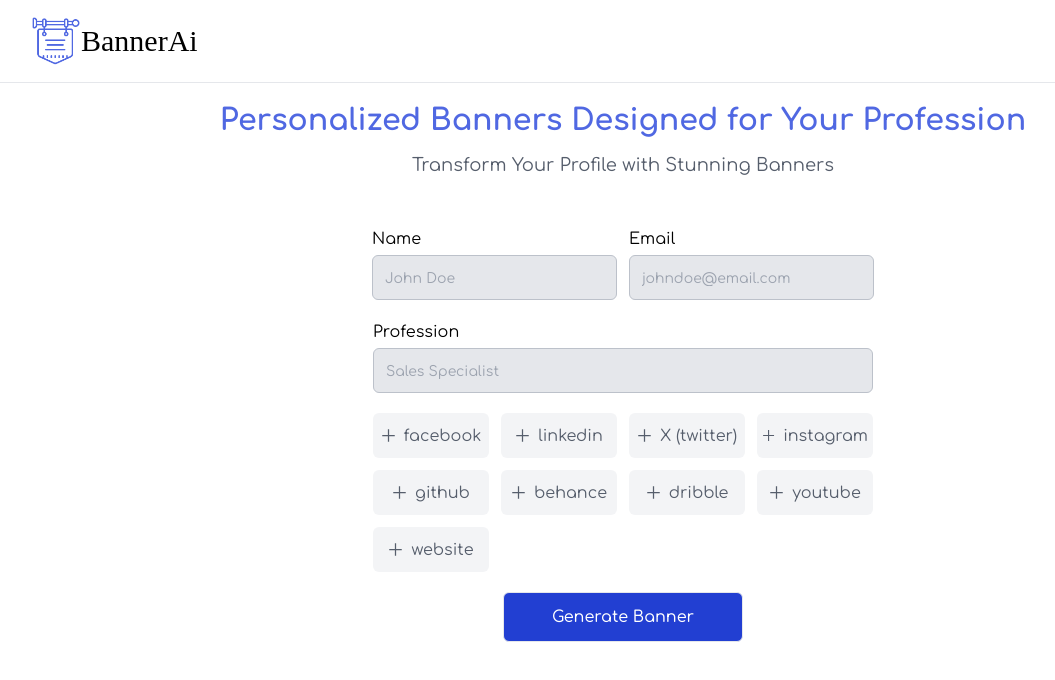
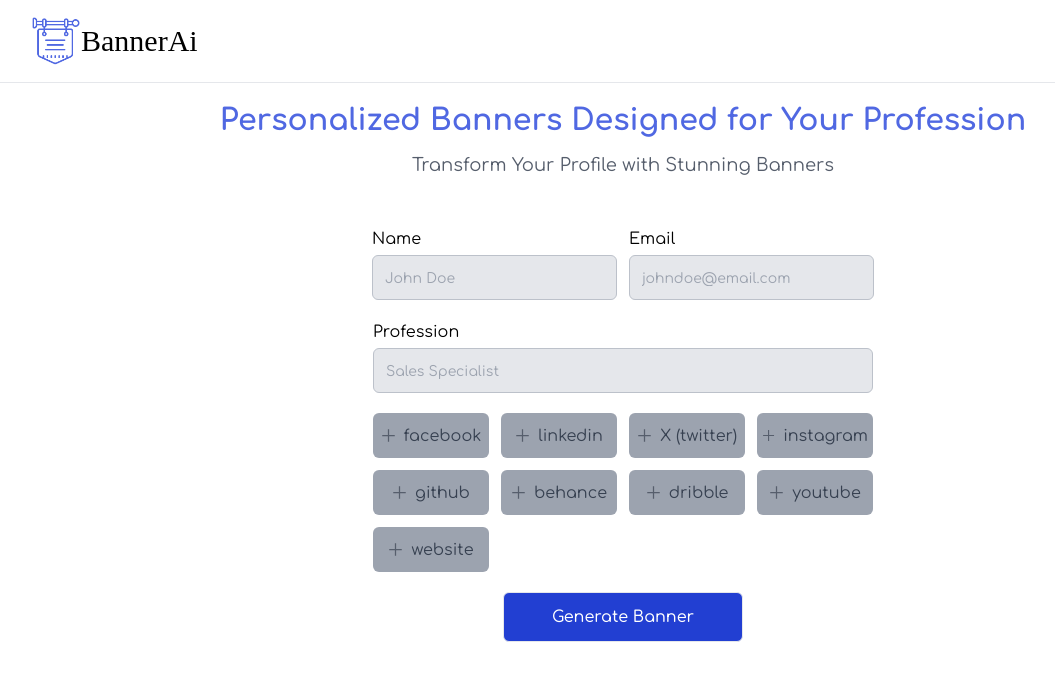
Before and after one commit to okhuaroboosayuki/BannerAi, a React (Vite) app: page / in a window 1280 px wide. Shown: the top 680 px of the page, without its empty margins (17-1072 px from the left). Built offline with nearby package versions, Linux system fonts and the light colour scheme; a web font is replaced by a local one.

Commit message:
refactor SocialMediaField component to improve editable state handling and update styling for disabled states

```diff
--- a/src/components/form/SocialMediaField.jsx
+++ b/src/components/form/SocialMediaField.jsx
@@ -1,7 +1,7 @@
 import PropTypes from "prop-types";
 import { toast } from "react-toastify";
 
-const SocialMediaField = ({ platform, dispatch, socialMediaName, socialMedia, generatedOutput }) => {
+const SocialMediaField = ({ platform, dispatch, socialMediaName, socialMedia, editable }) => {
   const isSameName = socialMediaName === platform;
   const hasPlatformKey = socialMedia.some((item) => Object.keys(item).includes(platform)); // Check if platform key exists
   const platformHasValue = socialMedia.some((item) => item[platform]); // Check if platform has a value
@@ -14,33 +14,31 @@ const SocialMediaField = ({ platform, dispatch, socialMediaName, socialMedia, ge
       return;
     }
 
-    if (generatedOutput) return;
+    if (!editable) return;
 
     dispatch({ type: "socialButtonClicked", payload: platform });
   };
 
   return (
     <div
-      className={`flex items-center w-full sm:w-[116px] justify-center gap-2 px-[5px] py-[10.5px] ${
-        hasPlatformKey
-          ? platformHasValue !== "" // Check if the value is NOT empty
-            ? "border border-Bluebell" // If it's not empty, add a border with blue color
-            : "bg-Whisper buttonWithSVG-hover" // If it's empty, add a background color of Whisper
-          : `bg-Whisper ${socialMediaEqualToFive && !hasPlatformKey ? "cursor-not-allowed" : "cursor-pointer buttonWithSVG-hover"}` // If the platform key doesn't exist, add a background color of Whisper
-      } rounded-md `}
+      className={`flex items-center w-full sm:w-[116px] justify-center gap-2 px-[5px] py-[10.5px] rounded-md ${
+        hasPlatformKey && platformHasValue !== "" // Check if platform has a value and key exists to determine the color of the button
+          ? `border border-Bluebell hover:border-DeepBlue ${!editable ? "cursor-not-allowed bg-gray-300" : "cursor-pointer bg-Whisper"}`
+          : `${!editable ? "bg-gray-400 border-gray-300 cursor-not-allowed" : "bg-gray-200 cursor-pointer buttonWithSVG-hover"}`
+      }`}
       onClick={() => handleSocialMediaClick()}
       role="button"
       tabIndex="0">
       {!isSameName ? (
-        <svg xmlns="http://www.w3.org/2000/svg" viewBox="0 0 24 24" width="15px" height="15px" fillRule="evenodd" fill={hasPlatformKey ? "blue" : "#565E6C"}>
+        <svg xmlns="http://www.w3.org/2000/svg" viewBox="0 0 24 24" width="15px" height="15px" fillRule="evenodd" fill={hasPlatformKey ? "#5068E2" : "#565E6C"}>
           <path fillRule="evenodd" d="M 11 2 L 11 11 L 2 11 L 2 13 L 11 13 L 11 22 L 13 22 L 13 13 L 22 13 L 22 11 L 13 11 L 13 2 Z" />
         </svg>
       ) : (
-        <svg xmlns="http://www.w3.org/2000/svg" height="15px" viewBox="0 -960 960 960" width="15px" fill="#565E6C">
+        <svg xmlns="http://www.w3.org/2000/svg" height="15px" viewBox="0 -960 960 960" width="15px" fill={hasPlatformKey ? "#5068E2" : "#565E6C"}>
           <path d="M200-440v-80h560v80H200Z" />
         </svg>
       )}
-      <span className={hasPlatformKey ? "text-Bluebell" : "text-Pewter"}>{platform}</span>
+      <span className={hasPlatformKey ? "text-Bluebell" : `${!editable ? "text-gray-700" : "text-Pewter"}`}>{platform}</span>
     </div>
   );
 };
@@ -50,7 +48,7 @@ SocialMediaField.propTypes = {
   dispatch: PropTypes.func,
   socialMediaName: PropTypes.string,
   socialMedia: PropTypes.array,
-  generatedOutput: PropTypes.any,
+  editable: PropTypes.bool,
 };
 
 export default SocialMediaField;
```
